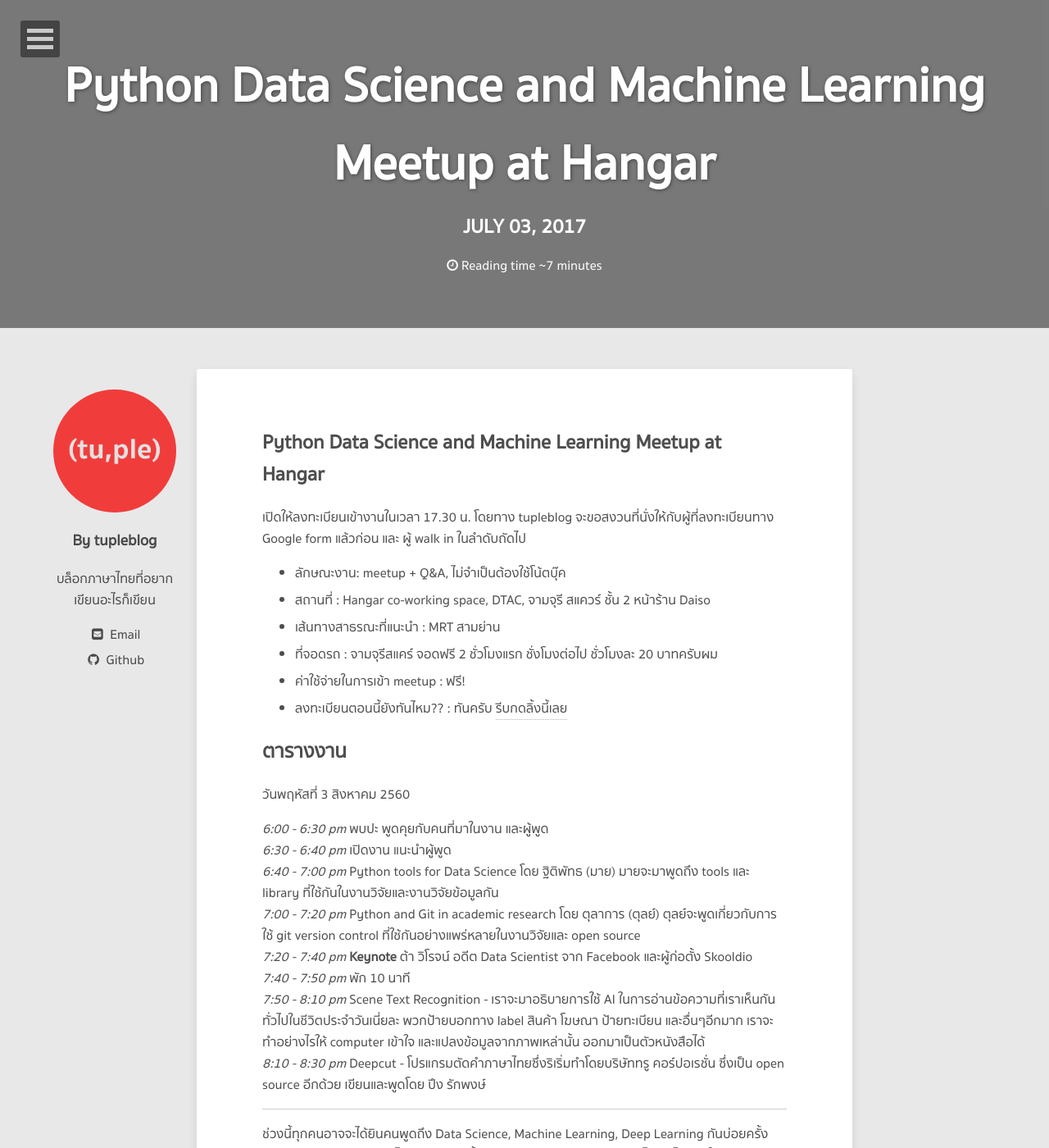
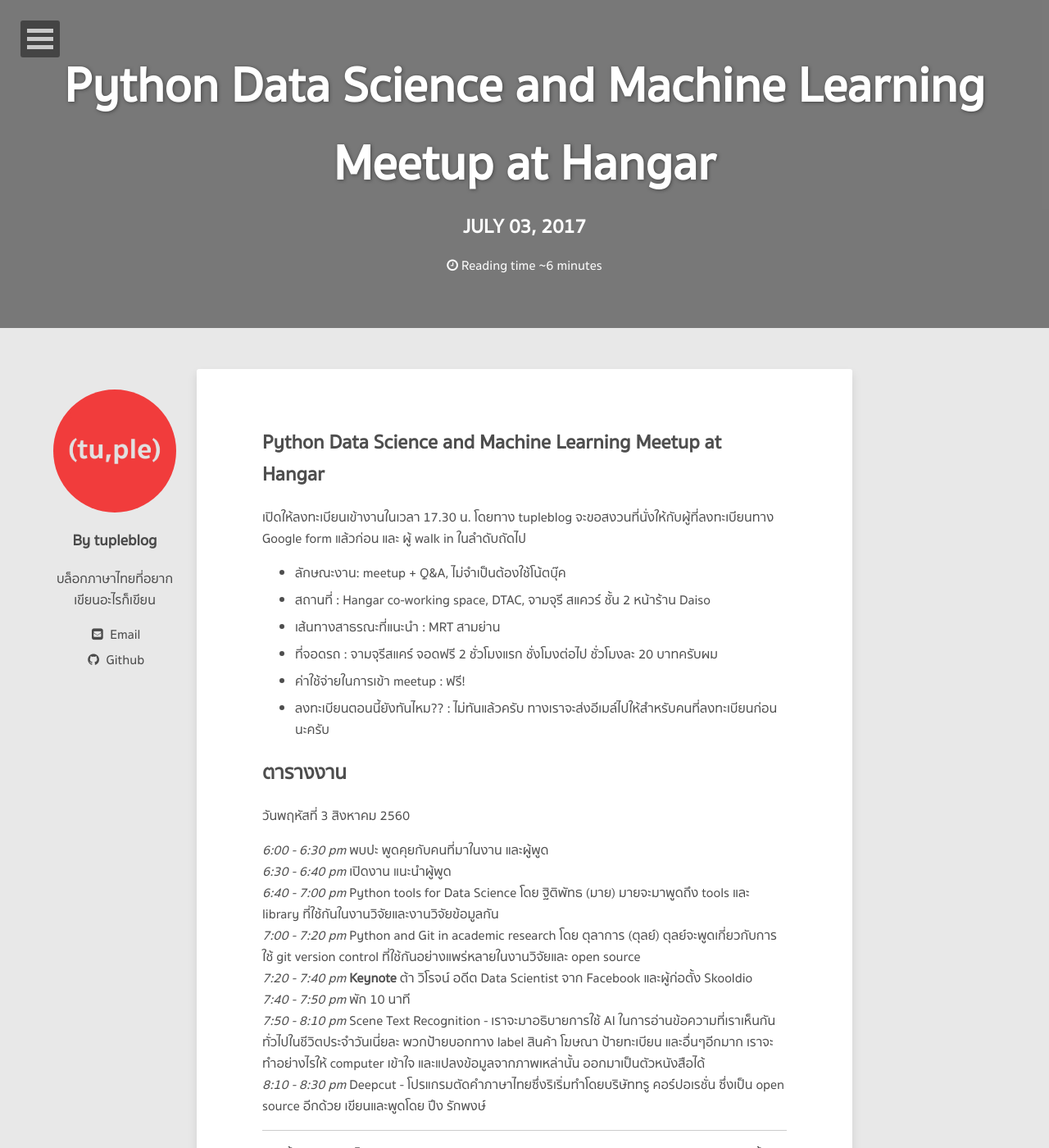
Before and after one commit to tupleblog/tupleblog.github.io, a Jekyll site: the page built from _posts/2017-07-02-python-datascience-hangar.md, in a window 1280 px wide and 1400 px high. Shown: the whole window at 82% size. Built offline with Jekyll 4.4.1, drawn with Linux system fonts in a browser that asks for light colours; nearby versions of some CDN libraries; comment, search, counter and statistics services are not loaded; some of the changed text lies outside the part shown.

Commit message:
Close registration

```diff
--- a/_posts/2017-07-02-python-datascience-hangar.md
+++ b/_posts/2017-07-02-python-datascience-hangar.md
@@ -19,7 +19,7 @@
 - เส้นทางสาธรณะที่แนะนำ : MRT สามย่าน
 - ที่จอดรถ : จามจุรีสแคร์ จอดฟรี 2 ชั่วโมงแรก ชั่งโมงต่อไป ชั่วโมงละ 20 บาทครับผม
 - ค่าใช้จ่ายในการเข้า meetup : ฟรี!
-- ลงทะเบียนตอนนี้ยังทันไหม?? : ทันครับ [รีบกดลิ้งนี้เลย](https://docs.google.com/forms/d/12a00MMV4w60wG6p74uhanapoYZ9gTeGFYWn9IbDxqjk/viewform?edit_requested=true)
+- ลงทะเบียนตอนนี้ยังทันไหม?? : ไม่ทันแล้วครับ ทางเราจะส่งอีเมล์ไปให้สำหรับคนที่ลงทะเบียนก่อนนะครับ
 
 ## ตารางงาน
 
@@ -71,12 +71,12 @@
 
 ใครที่อยากรู้จักกับ speakers แต่ละคน tupleblog สัญญาว่าโพสต์หน้าจะมาเล่ารายละเอียดคร่าวๆของแต่ละคนอย่างแน่นอน
 
-## [ลงทะเบียนเข้างาน](https://docs.google.com/forms/d/12a00MMV4w60wG6p74uhanapoYZ9gTeGFYWn9IbDxqjk/viewform?edit_requested=true)
+## ลงทะเบียนเข้างาน
+
+**เต็มแล้วครับ!**
 
 พวกเรารับสมัครบุคคลทั่วไป อาจารย์ นิสิตและนักศึกษา ที่มีความรู้พื้นฐานของการใช้โปรแกรม Python
 และมีพื้นฐาน Data Science เล็กน้อยถึงปานกลาง หรือผู้ที่ใช้งาน Python อยู่ในงานวิจัยหรือธุรกิจ
-
-ใครที่สนใจก็เข้าไปลงทะเบียนที่  [หน้าลงทะเบียน](https://docs.google.com/forms/d/12a00MMV4w60wG6p74uhanapoYZ9gTeGFYWn9IbDxqjk/viewform?edit_requested=true) ได้เลย
 
 รับจำนวนจำกัดที่ 50 คนเท่านั้นนะ
 
```
